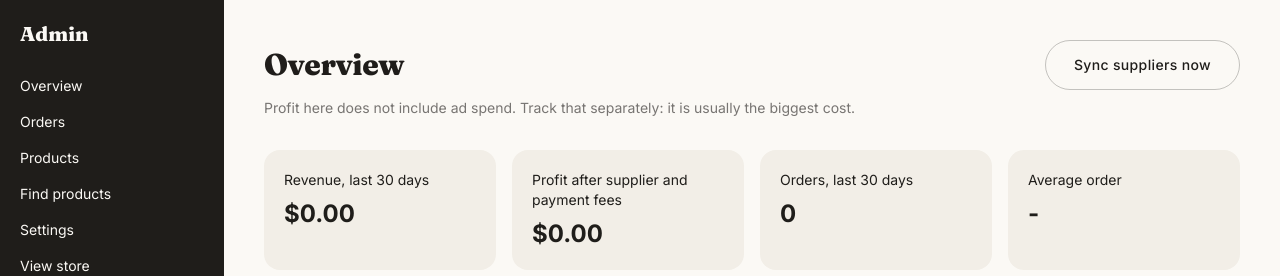
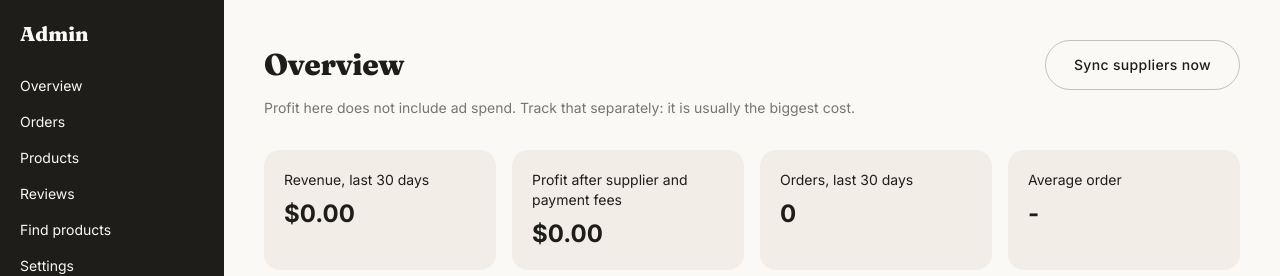
Before and after one commit to profshakir77/pawlane, a Next.js app: page /admin in a window 1280 px wide. Shown: the top 276 px of the page. Built offline with nearby package versions, Linux system fonts and the light colour scheme; no server answers; the database is empty.

Commit message:
Add 'Reviews' link to admin navigation

```diff
--- a/src/app/admin/(panel)/layout.tsx
+++ b/src/app/admin/(panel)/layout.tsx
@@ -1,7 +1,7 @@
 import Link from "next/link";
 
 const NAV = [
-  ["/admin", "Overview"], ["/admin/orders", "Orders"], ["/admin/products", "Products"], ["/admin/import", "Find products"], ["/admin/settings", "Settings"],
+  ["/admin", "Overview"], ["/admin/orders", "Orders"], ["/admin/products", "Products"], ["/admin/reviews", "Reviews"], ["/admin/import", "Find products"], ["/admin/settings", "Settings"],
 ];
 
 export default function AdminLayout({ children }: { children: React.ReactNode }) {
```
